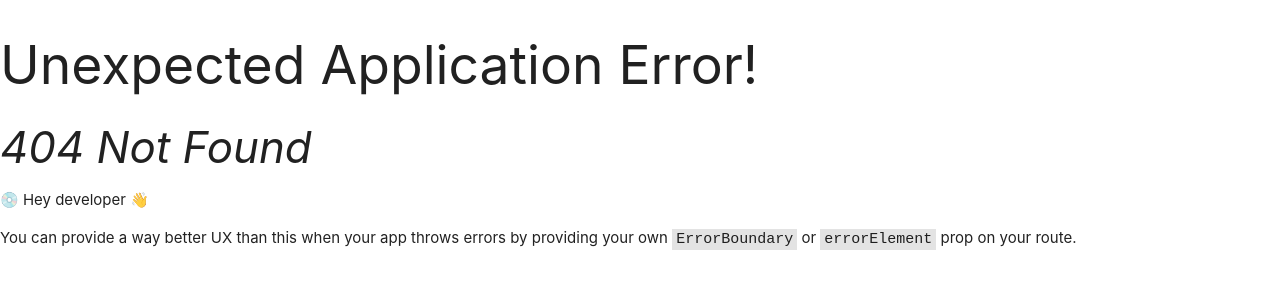
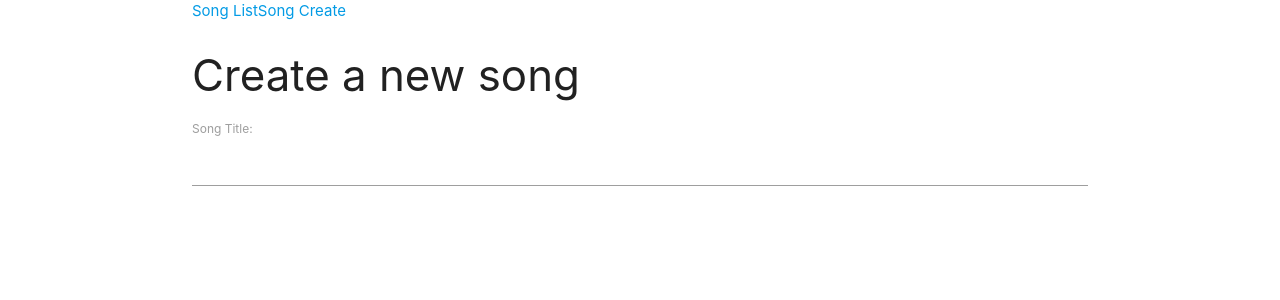
Before and after one commit to juanmiguel431/graphql-lyrical-client, a React (Vite) app: page /song-create in a window 1280 px wide. Before the commit this address had no page. Shown: the top 300 px of the page. Built offline with nearby package versions, Linux system fonts and the light colour scheme.

Commit message:
SongCreate component added.

```diff
--- a/src/App.tsx
+++ b/src/App.tsx
@@ -4,6 +4,7 @@ function App() {
   return (
     <div className="container">
       <Link to="/song-list">Song List</Link>
+      <Link to="/song-create">Song Create</Link>
       <Outlet/>
     </div>
   )
--- /dev/null
+++ b/src/components/SongCreate.tsx
@@ -0,0 +1,21 @@
+import React, { useState } from 'react';
+
+const SongCreate: React.FC = () => {
+  const [songTitle, setSongTitle] = useState('');
+
+  return (
+    <div>
+      <h3>Create a new song</h3>
+      <form>
+        <label>Song Title:</label>
+        <input
+          type="text"
+          onChange={e => setSongTitle(e.target.value)}
+          value={songTitle}
+        />
+      </form>
+    </div>
+  );
+};
+
+export default SongCreate;
--- a/src/main.tsx
+++ b/src/main.tsx
@@ -4,6 +4,7 @@ import { createBrowserRouter, RouterProvider, } from 'react-router-dom';
 import { ApolloClient, InMemoryCache, ApolloProvider } from '@apollo/client';
 import App from './App.tsx'
 import SongList from './components/SongList.tsx';
+import SongCreate from './components/SongCreate.tsx';
 
 const router = createBrowserRouter([
   {
@@ -13,6 +14,10 @@ const router = createBrowserRouter([
       {
         path: '/song-list',
         element: <SongList/>
+      },
+      {
+        path: '/song-create',
+        element: <SongCreate/>
       }
     ]
   },
```
